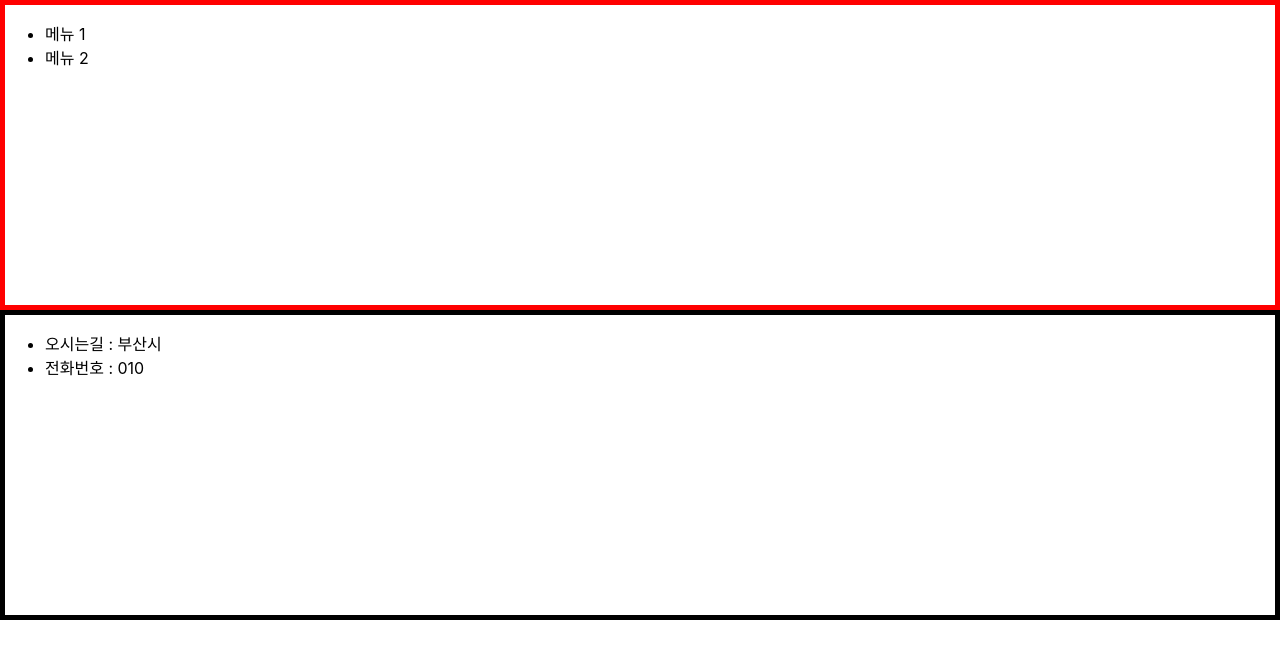
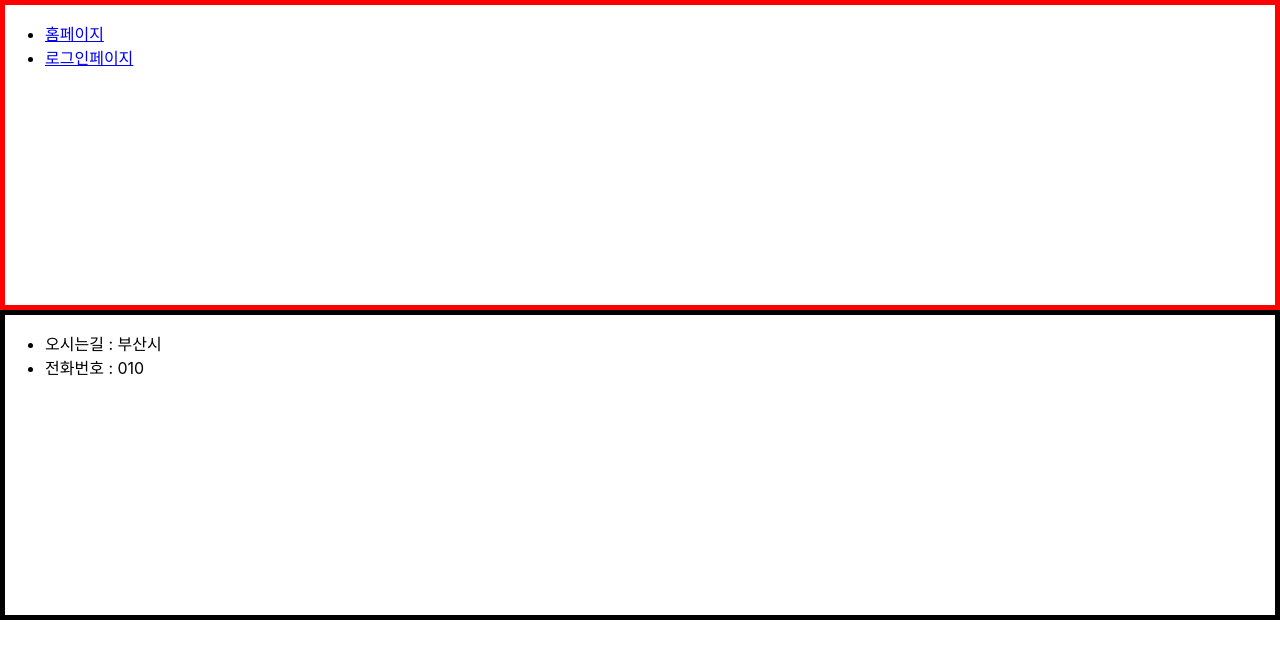
Before and after one commit to ckswns879/my-app, a React (Create React App) app: page / in a window 1280 px wide. Shown: the top 658 px of the page. Built offline with nearby package versions, Linux system fonts and the light colour scheme.

Commit message:
feat: Link to

```diff
--- a/src/components/Header.js
+++ b/src/components/Header.js
@@ -1,4 +1,5 @@
 import React from 'react';
+import { Link } from 'react-router-dom';
 import styled from 'styled-components';
 
 const HeaderList = styled.div`
@@ -10,8 +11,12 @@ const Header = () => {
     return (
         <HeaderList>
             <ul>
-                <li>메뉴 1</li>
-                <li>메뉴 2</li>
+                <li>
+                    <Link to="/">홈페이지</Link>
+                </li>
+                <li>
+                <Link to="/login">로그인페이지</Link>
+                </li>
             </ul>
         </HeaderList>
     );
```
